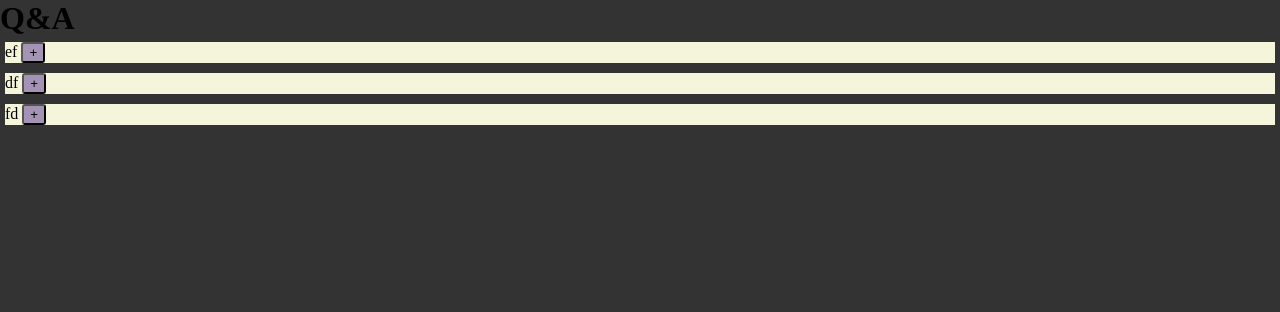
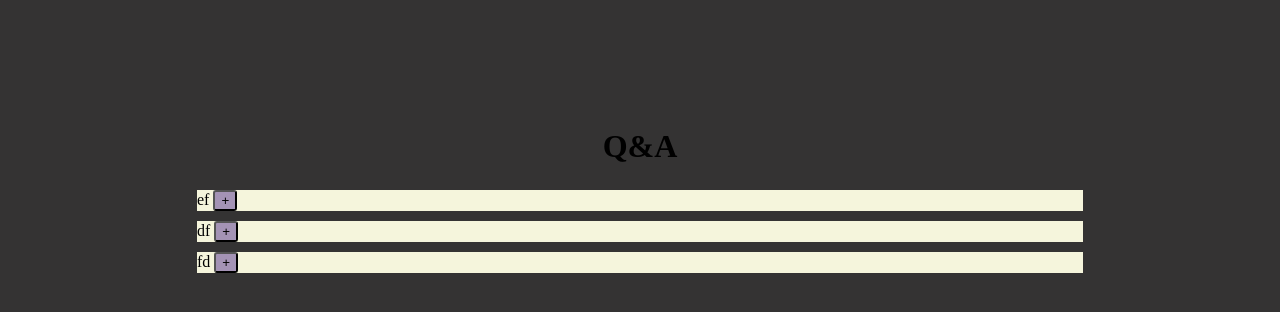
Before and after one commit to Ellehcimisey/FAQ, a plain HTML site: page index.html in a window 1280 px wide. Drawn offline with Linux system fonts and the light colour scheme.

Commit message:
Update styles.css

```diff
--- a/styles.css
+++ b/styles.css
@@ -3,9 +3,15 @@
     margin: 0;
 }
 
+h1 {
+    text-align: center;
+    margin-top: 10%;
+}
+
 .questions {
     display: flex;
     flex-direction: column;
+    margin: 20px 15%;
 }
 
 .question {
```
